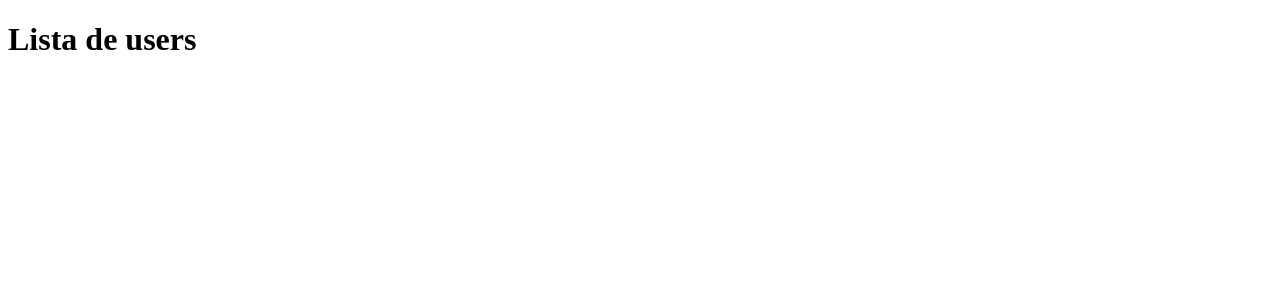
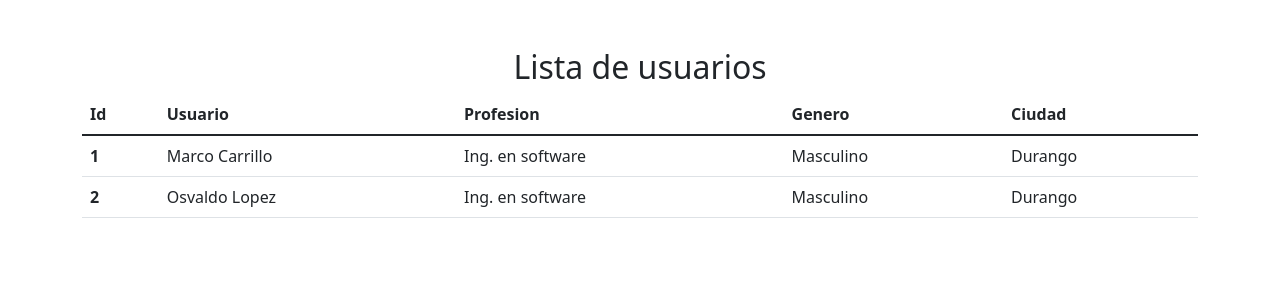
Before and after one commit to MarcoCarrillo/django-usuarios, a Django app: page /usuario/lista/ in a window 1280 px wide. Shown: the top 300 px of the page. Run offline with Django 3.2, Linux system fonts and the light colour scheme; some libraries are stand-ins or nearby versions.

Commit message:
Bootstrap table

```diff
--- a/templates/usuariolist.html
+++ b/templates/usuariolist.html
@@ -1,10 +1,44 @@
+{% load static %}
 <!DOCTYPE html>
 <html lang="en">
 <head>
     <meta charset="UTF-8">
+    <link rel="stylesheet" href="{% static 'css/bootstrap.min.css' %}" >
     <title>Lista de usuarios</title>
 </head>
 <body>
-    <h1>Lista de users</h1>
+
+    <div class="container">
+        <h2 class='text-center mt-5'>Lista de usuarios</h2>
+        <table class="table">
+            <thead>
+                <tr>
+                    <th scope="col">Id</th>
+                    <th scope="col">Usuario</th>
+                    <th scope="col">Profesion</th>
+                    <th scope="col">Genero</th>
+                    <th scope="col">Ciudad</th>
+                </tr>
+            </thead>
+            <tbody>
+                <tr>
+                    <th scope="row">1</th>
+                    <td>Marco Carrillo</td>
+                    <td>Ing. en software</td>
+                    <td>Masculino</td>
+                    <td>Durango</td>
+                </tr>
+                <tr>
+                    <th scope="row">2</th>
+                    <td>Osvaldo Lopez</td>
+                    <td>Ing. en software</td>
+                    <td>Masculino</td>
+                    <td>Durango</td>
+                </tr>
+
+            </tbody>
+        </table>
+    </div>
+
 </body>
 </html>
```
